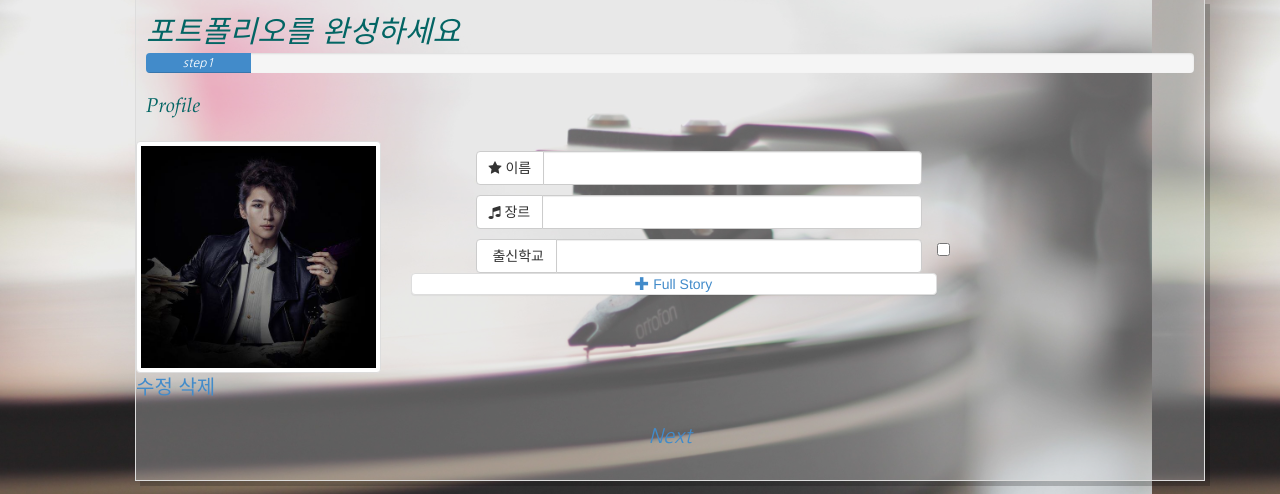
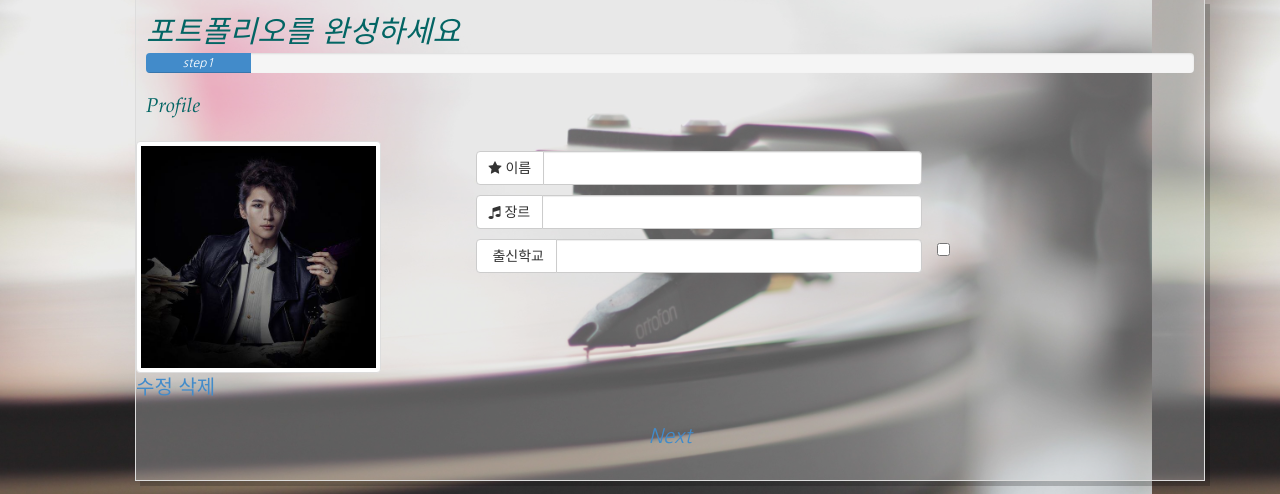
Before and after one commit to nightbreeze6846/likelionexercise, a Flask app: page /portfolio4/ in a window 1280 px wide. Shown: the part 191-685 px from the top of the page. Run offline with Flask 3, Linux system fonts and the light colour scheme; parts of the project's set-up code (start-up, migrations or seed data) failed here and were passed over; some libraries are stand-ins or nearby versions; some web fonts are replaced.

```diff
--- a/apps/templates/portfolio4.html
+++ b/apps/templates/portfolio4.html
@@ -88,13 +88,6 @@
 <br>
 
 
-<div class="col-lg-9 panel panel-default">
-
-  <div class="text-center">
-    <a href="#"><span class="glyphicon glyphicon-plus"></span> Full Story</a>
-  </div>
-</div>
-
 </div>
 
 <br>
--- a/apps/templates/portfolio5.html
+++ b/apps/templates/portfolio5.html
@@ -12,7 +12,7 @@
             포트폴리오를 완성하세요
             <div class="progress">
               <div class="progress-bar" role="progressbar" aria-valuenow="60" aria-valuemin="0" aria-valuemax="100" style="width: 25%;">
-                step2
+                25%
               </div>
             </div>
 
--- a/apps/templates/portfolio7.html
+++ b/apps/templates/portfolio7.html
@@ -20,7 +20,7 @@
              </div>
 
 
-            <iframe width="560" height="315" src="//www.youtube.com/embed/z_a1p5dku3I" frameborder="0" allowfullscreen></iframe>
+            <iframe  width="560" height="315" src="//www.youtube.com/embed/z_a1p5dku3I" frameborder="0" allowfullscreen align="right"></iframe>
 
           <ul class="pager">
 
```
